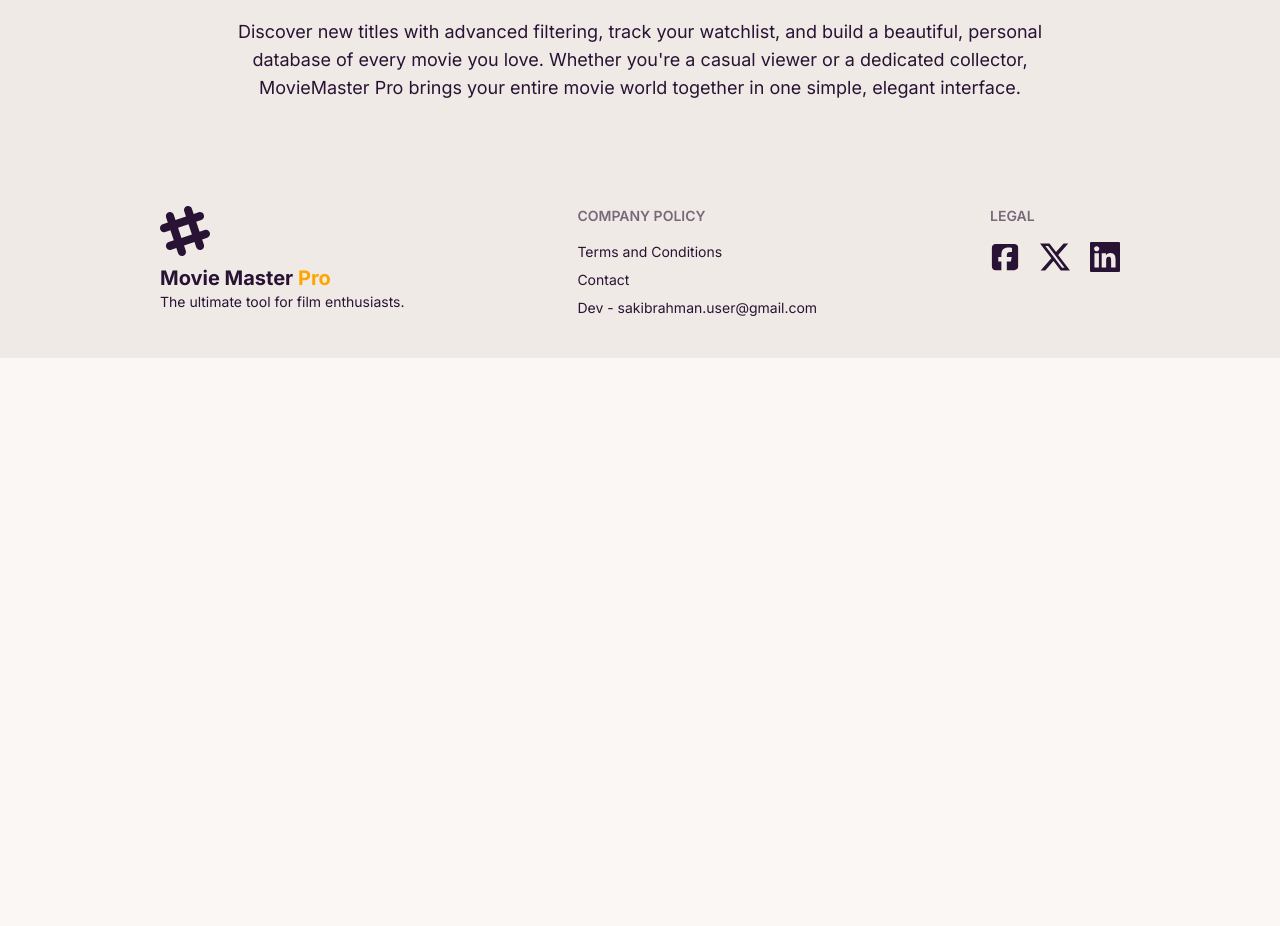
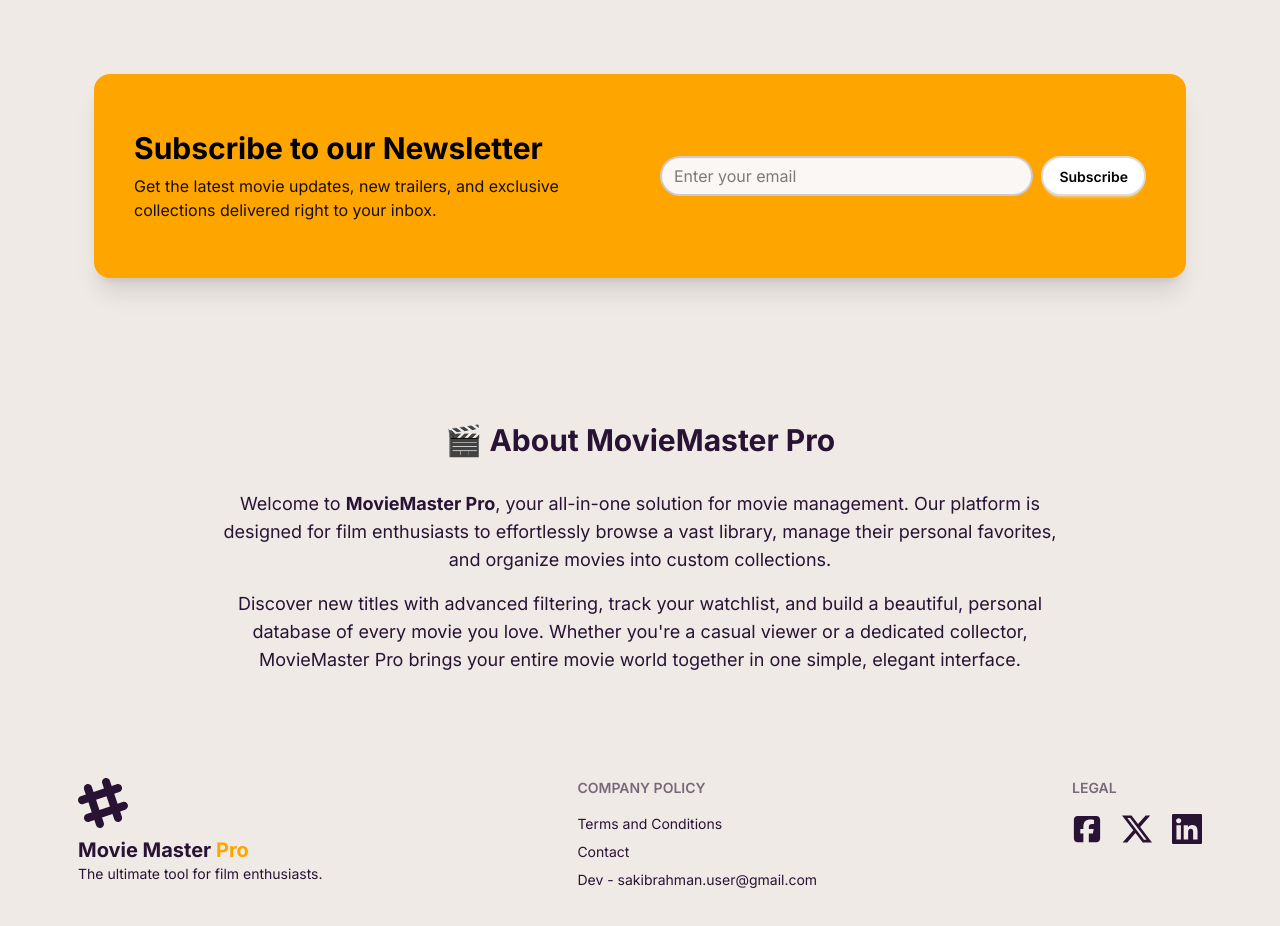
Before and after one commit to Md-Sakib-Rahman/MovieMasterPro_Client, a React (Vite) app: page / in a window 1280 px wide. Shown: the part 948-1874 px from the top of the page. Before the commit the page ends 1306 px from the top, so only its background shows below. Built offline with nearby package versions, Linux system fonts and the light colour scheme; no server answers.

Commit message:
added more section to home

```diff
--- a/src/Components/Footer.jsx
+++ b/src/Components/Footer.jsx
@@ -4,7 +4,17 @@ import { BsTwitterX } from "react-icons/bs";
 import { GrLinkedin } from "react-icons/gr";
 const Footer = () => {
   return (
-    <footer className="footer sm:footer-horizontal bg-base-200 text-base-content py-10 flex max-xl:px-20 max-md:flex-col justify-between items-start max-md:justify-center max-md:items-center max-md:text-center max-sm:px-10  px-40">
+    <div className="w-full bg-base-200  ">
+      <footer className="
+      footer  sm:footer-horizontal
+      2xl:max-w-7xl lg:max-w-[1124px]
+      max-xl:px-20
+      max-lg:px-2
+      mx-auto  py-10
+      flex justify-between max-xl:justify-center max-md:flex-col  items-start max-md:justify-center max-md:items-center max-md:text-center
+      bg-base-200 text-base-content
+
+      ">
       <aside>
         <svg
           width="50"
@@ -13,7 +23,7 @@ const Footer = () => {
           xmlns="http://www.w3.org/2000/svg"
           fillRule="evenodd"
           clipRule="evenodd"
-          className="fill-current max-md:w-full"
+          className="fill-current max-md:w-full max-xl:w-[60px]"
         >
           <path d="M22.672 15.226l-2.432.811.841 2.515c.33 1.019-.209 2.127-1.23 2.456-1.15.325-2.148-.321-2.463-1.226l-.84-2.518-5.013 1.677.84 2.517c.391 1.203-.434 2.542-1.831 2.542-.88 0-1.601-.564-1.86-1.314l-.842-2.516-2.431.809c-1.135.328-2.145-.317-2.463-1.229-.329-1.018.211-2.127 1.231-2.456l2.432-.809-1.621-4.823-2.432.808c-1.355.384-2.558-.59-2.558-1.839 0-.817.509-1.582 1.327-1.846l2.433-.809-.842-2.515c-.33-1.02.211-2.129 1.232-2.458 1.02-.329 2.13.209 2.461 1.229l.842 2.515 5.011-1.677-.839-2.517c-.403-1.238.484-2.553 1.843-2.553.819 0 1.585.509 1.85 1.326l.841 2.517 2.431-.81c1.02-.33 2.131.211 2.461 1.229.332 1.018-.21 2.126-1.23 2.456l-2.433.809 1.622 4.823 2.433-.809c1.242-.401 2.557.484 2.557 1.838 0 .819-.51 1.583-1.328 1.847m-8.992-6.428l-5.01 1.675 1.619 4.828 5.011-1.674-1.62-4.829z"></path>
         </svg>
@@ -47,6 +57,7 @@ const Footer = () => {
         </div>
       </nav>
     </footer>
+    </div>
   );
 };
 
--- a/src/Components/GenreSection.jsx
+++ b/src/Components/GenreSection.jsx
@@ -1,6 +1,12 @@
 // Example React component for the Genre Section
 
+import { useContext, useState } from "react";
+import { Context } from "../Context/Context";
+import { useNavigate } from "react-router";
+
 const GenreSection = () => {
+  const {setGenreFromHome} = useContext(Context)
+  const navigate = useNavigate()
   const genres = [
     "Action",
     "Comedy",
@@ -13,11 +19,15 @@ const GenreSection = () => {
   ];
 
   return (
-    <div className="py-12">
-      <h2 className="text-3xl font-bold text-center mb-8">Browse by Genre</h2>
+    <div className="py-12  my-20">
+      <h2 className="text-3xl font-bold text-center mb-20 text-primary">Browse by Genre</h2>
       <div className="flex flex-wrap justify-center gap-4 px-4">
         {genres.map((genre , index) => (
-          <div key={index}  className="btn btn-outline btn-primary">
+          <div onClick={()=> {
+
+            setGenreFromHome(genre)
+            navigate("/allmovies")
+            }} key={index}  className="btn btn-outline btn-primary">
             {genre}
           </div>
         ))}
--- /dev/null
+++ b/src/Components/NewsLetter.jsx
@@ -0,0 +1,48 @@
+import React, { useContext } from 'react';
+import { toast, Bounce } from 'react-toastify';
+import { Context } from '../Context/Context';
+
+const Newsletter = () => {
+    const darkmode = useContext(Context)
+
+  const handleSubscribe = (e) => {
+
+    e.preventDefault();
+    toast.success("Thank you for subscribing!", {
+      position: "top-right",
+      autoClose: 3000,
+      theme: "light",
+      transition: Bounce,
+    });
+    e.target.reset();
+  };
+
+  return (
+    <div className="py-20 bg-base-200">
+      <div className=" max-lg:px-2 2xl:max-w-[1280px] lg:max-w-[1124px] container mx-auto px-4">
+        <div className="flex flex-col lg:flex-row items-center justify-between bg-primary text-primary-content px-10 py-14 gap-10 rounded-2xl shadow-xl">
+
+          <div className="mb-6 lg:mb-0 lg:w-1/2">
+            <h2 className="text-3xl font-bold mb-2">Subscribe to our Newsletter</h2>
+            <p className="opacity-90">
+              Get the latest movie updates, new trailers, and exclusive collections delivered right to your inbox.
+            </p>
+          </div>
+
+          <form onSubmit={handleSubscribe} className="w-full lg:w-1/2 flex gap-2">
+            <input
+              type="email"
+              placeholder="Enter your email"
+              className= {`input input-bordered w-full ${darkmode.darkmode ? "text-primary" : "text-base"}  outline-0`}
+              required
+            />
+            <button className={`btn ${darkmode.darkmode ? "text-yellow-500 bg-base-100" : "text-black bg-white "} `}>Subscribe</button>
+          </form>
+
+        </div>
+      </div>
+    </div>
+  );
+};
+
+export default Newsletter;
--- a/src/Context/ContextProvider.jsx
+++ b/src/Context/ContextProvider.jsx
@@ -16,6 +16,7 @@ const ContextProvider = ({ children }) => {
   const [loader, setLoader] = useState(true);
   const [darkmode, setDarkMode] = useState(false);
   const [user, setUser] = useState(null);
+  const [genreFromHome, setGenreFromHome] =useState("")
   const provider = new GoogleAuthProvider();
   //   fucntions ->
   const signUp = (email, password) => {
@@ -53,7 +54,9 @@ const ContextProvider = ({ children }) => {
     user,
     logOut,
     darkmode,
-    setDarkMode
+    setDarkMode,
+    genreFromHome,
+    setGenreFromHome
   };
   return <Context value={data}>{children}</Context>;
 };
--- a/src/Pages/AllMovies.jsx
+++ b/src/Pages/AllMovies.jsx
@@ -1,18 +1,23 @@
-import React, { useEffect, useState } from "react";
+import React, { useContext, useEffect, useState } from "react";
 import axiosInstance from "../Axios/Axios";
 import Card from "../Components/Card";
+import { Context } from "../Context/Context";
 
 const AllMovies = () => {
+  const {genreFromHome} = useContext(Context)
   const genres = ["Action", "Drama", "Comedy", "Sci-Fi", "Thriller", "Animation", "Crime"];
   const [movies, setMovies] = useState([]);
   const [movieLoader, setMovieLoader] = useState(true);
-  const [selectedGenre, setSelectedGenre] = useState("");
+  const [selectedGenre, setSelectedGenre] = useState(genreFromHome );
   const [minRating, setMinRating] = useState("");
+
   const [filters, setFilters] = useState({
-    genre: "",
+    genre: genreFromHome || "",
     minRating: "",
   });
   useEffect(() => {
+
+    console.log("genre from home", genreFromHome)
     const fetchData = async () => {
       try {
         setMovieLoader(true);
--- a/src/Pages/HomePage.jsx
+++ b/src/Pages/HomePage.jsx
@@ -5,6 +5,7 @@ import TopRatedMovies from '../Components/TopRatedMovies'
 import { Context } from '../Context/Context'
 import GenreSection from '../Components/GenreSection'
 import AboutPlatform from '../Components/AboutPlatform'
+import Newsletter from '../Components/NewsLetter'
 
 const HomePage = () => {
 
@@ -24,8 +25,12 @@ const HomePage = () => {
         <GenreSection/>
       </div>
       <div>
+        <Newsletter/>
+      </div>
+      <div>
         <AboutPlatform/>
       </div>
+
     </div>
   )
 }
```
